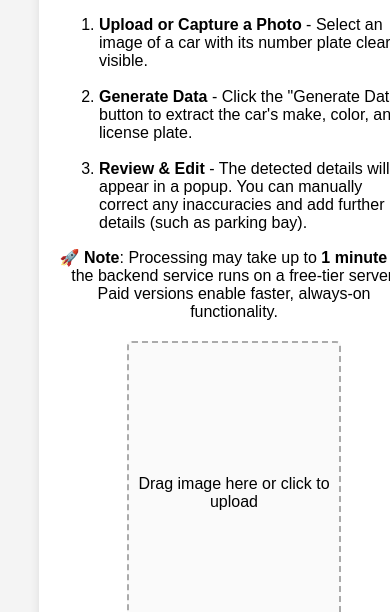
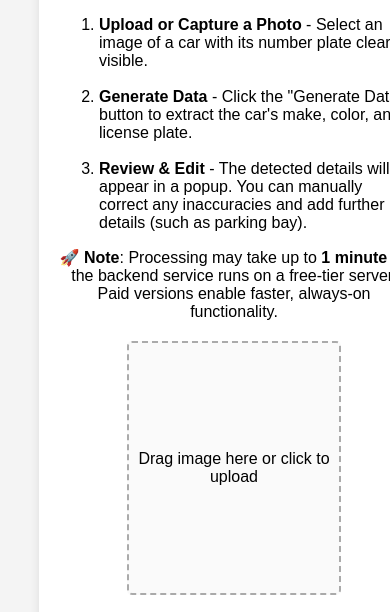
Before and after one commit to Gareth1995/car-detail-grabber, a website: page frontend/index.html in a window 390 px wide. Shown: the part 209-821 px from the top of the page. Drawn offline with nearby package versions, Linux system fonts and the light colour scheme.

Commit message:
changed drop zone min height to fit phone screen

```diff
--- a/frontend/styles.css
+++ b/frontend/styles.css
@@ -53,7 +53,7 @@ body {
     background-size: cover;
     min-width: 5px; /* Prevents it from shrinking too much */
     min-height: 5px; /* Prevents it from shrinking too much */
-    max-height: 300px;
+    max-height: 250px;
 }
 
 .drop-zone:hover {
```
